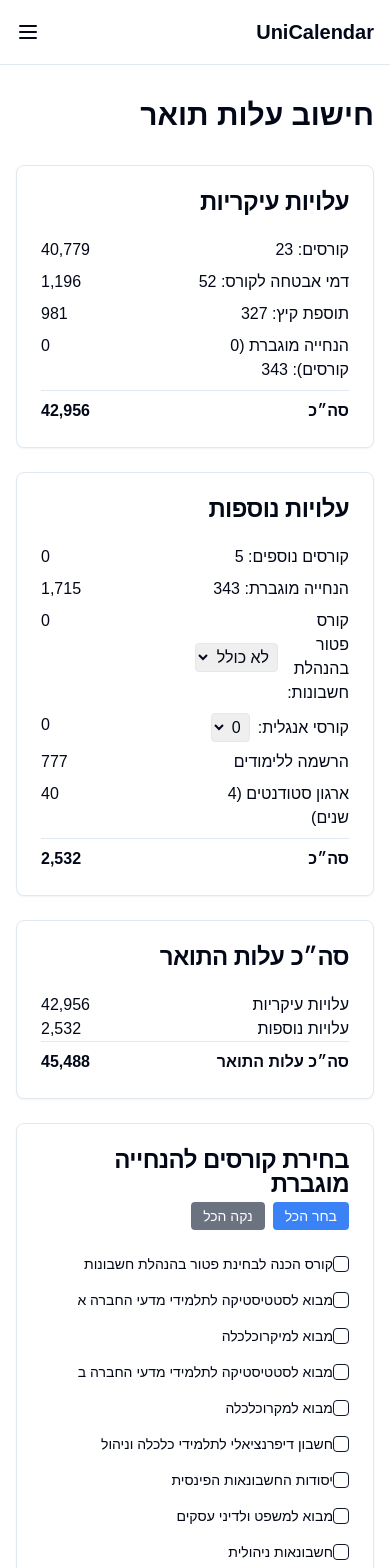
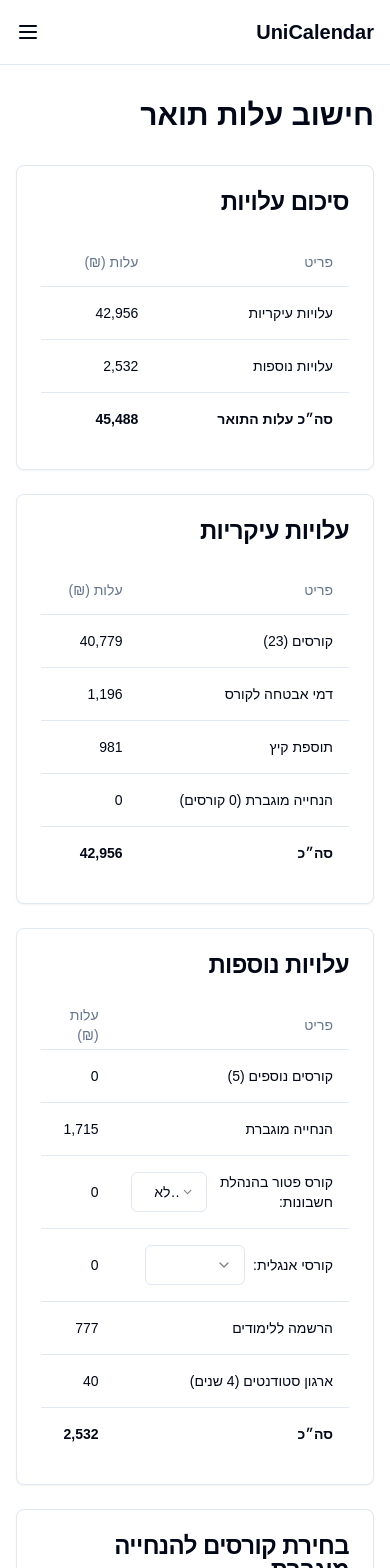
Before and after one commit to dalmog123/Uni_Calendar, a Next.js app: page /calculator in a window 390 px wide. Shown: the top 1568 px of the page. Built offline with nearby package versions, Linux system fonts and the light colour scheme.

Commit message:
design changes

```diff
--- a/package.json
+++ b/package.json
@@ -16,6 +16,7 @@
     "@radix-ui/react-popover": "^1.1.2",
     "@radix-ui/react-progress": "^1.1.0",
     "@radix-ui/react-scroll-area": "^1.2.1",
+    "@radix-ui/react-select": "^2.1.2",
     "@radix-ui/react-slider": "^1.2.1",
     "@radix-ui/react-slot": "^1.1.0",
     "@radix-ui/react-tabs": "^1.1.1",
--- a/src/app/calculator/page.tsx
+++ b/src/app/calculator/page.tsx
@@ -3,6 +3,10 @@
 import React, { useState } from 'react'
 import { Card, CardContent, CardHeader, CardTitle } from '@/components/ui/card'
 import { Checkbox } from '@/components/ui/checkbox'
+import { Table, TableBody, TableCell, TableHead, TableHeader, TableRow } from '@/components/ui/table'
+import { Select, SelectContent, SelectItem, SelectTrigger, SelectValue } from '@/components/ui/select'
+import { Button } from '@/components/ui/button'
+import { Accordion, AccordionContent, AccordionItem, AccordionTrigger } from '@/components/ui/accordion'
 import { syllabusData } from '../syllabus/data'
 
 const COSTS = {
@@ -24,10 +28,10 @@
 }
 
 const SummaryRow: React.FC<SummaryRowProps> = ({ label, value, isTotal }) => (
-  <div className={`grid grid-cols-2 ${isTotal ? 'font-bold border-t pt-2' : ''}`}>
-    <span>{label}</span>
-    <span className="text-left">{typeof value === 'number' ? value.toLocaleString() : value}</span>
-  </div>
+  <TableRow className={isTotal ? 'font-bold' : ''}>
+    <TableCell>{label}</TableCell>
+    <TableCell className="text-right">{typeof value === 'number' ? value.toLocaleString() : value}</TableCell>
+  </TableRow>
 )
 
 export default function Calculator() {
@@ -35,7 +39,6 @@
   const [englishCourses, setEnglishCourses] = useState(0)
   const [includeAccounting, setIncludeAccounting] = useState(false)
 
-  // Calculate total regular courses (excluding English courses and additional courses)
   const regularCourses = syllabusData.reduce((total, year) => {
     return total + Object.values(year.semesters).reduce((semTotal, courses) => {
       return semTotal + courses.filter(course =>
@@ -46,12 +49,10 @@
     }, 0)
   }, 0) - COSTS.additionalCoursesCount - 1;
 
-  // Count summer semesters
   const summerSemesters = syllabusData.reduce((total, year) => {
     return total + (year.semesters['סמסטר ג'] ? 1 : 0)
   }, 0)
 
-  // Calculate costs
   const baseCost = regularCourses * COSTS.coursePrice
   const securityCost = regularCourses * COSTS.security
   const summerCost = summerSemesters * COSTS.summerSemester
@@ -61,10 +62,8 @@
   const totalMainCost = baseCost + securityCost + summerCost + extraGuidanceCost
   const totalAdditionalCost = additionalGuidanceCost
 
-  // Add this calculation
   const studyYears = syllabusData.length;
 
-  // Add new function inside Calculator component
   const handleSelectAllCourses = (select: boolean) => {
     if (select) {
       const allCourseIds = syllabusData.flatMap(year =>
@@ -80,79 +79,125 @@
     }
   };
 
+  const totalCost = totalMainCost +
+    totalAdditionalCost +
+    (englishCourses * COSTS.englishCourse) +
+    (includeAccounting ? COSTS.accountingExemption : 0) +
+    COSTS.registration +
+    (COSTS.studentOrg * studyYears);
+
   return (
     <div className="container mx-auto p-4 py-8 max-w-4xl" dir="rtl">
       <h1 className="text-3xl font-bold mb-8">חישוב עלות תואר</h1>
 
       <div className="grid gap-6">
-        {/* Main Costs Table */}
+        <Card>
+          <CardHeader>
+            <CardTitle>סיכום עלויות</CardTitle>
+          </CardHeader>
+          <CardContent>
+            <Table>
+              <TableHeader>
+                <TableRow>
+                  <TableHead className="text-right">פריט</TableHead>
+                  <TableHead className="text-right">עלות (₪)</TableHead>
+                </TableRow>
+              </TableHeader>
+              <TableBody>
+                <SummaryRow label="עלויות עיקריות" value={totalMainCost} />
+                <SummaryRow label="עלויות נוספות" value={totalAdditionalCost +
+                  (englishCourses * COSTS.englishCourse) +
+                  (includeAccounting ? COSTS.accountingExemption : 0) +
+                  COSTS.registration +
+                  (COSTS.studentOrg * studyYears)} />
+                <SummaryRow label="סה״כ עלות התואר" value={totalCost} isTotal />
+              </TableBody>
+            </Table>
+          </CardContent>
+        </Card>
+
+        <div className="grid md:grid-cols-2 gap-6">
           <Card>
             <CardHeader>
               <CardTitle>עלויות עיקריות</CardTitle>
             </CardHeader>
-          <CardContent className="space-y-2">
-            <SummaryRow label={`קורסים: ${regularCourses}`} value={baseCost} />
-            <SummaryRow label={`דמי אבטחה לקורס: ${COSTS.security}`} value={securityCost} />
-            <SummaryRow label={`תוספת קיץ: ${COSTS.summerSemester}`} value={summerCost} />
-            <SummaryRow
-              label={`הנחייה מוגברת (${selectedCourses.length} קורסים): ${COSTS.extraGuidance}`}
-              value={extraGuidanceCost}
-            />
+            <CardContent>
+              <Table>
+                <TableHeader>
+                  <TableRow>
+                    <TableHead className="text-right">פריט</TableHead>
+                    <TableHead className="text-right">עלות (₪)</TableHead>
+                  </TableRow>
+                </TableHeader>
+                <TableBody>
+                  <SummaryRow label={`קורסים (${regularCourses})`} value={baseCost} />
+                  <SummaryRow label="דמי אבטחה לקורס" value={securityCost} />
+                  <SummaryRow label="תוספת קיץ" value={summerCost} />
+                  <SummaryRow label={`הנחייה מוגברת (${selectedCourses.length} קורסים)`} value={extraGuidanceCost} />
                   <SummaryRow label="סה״כ" value={totalMainCost} isTotal />
+                </TableBody>
+              </Table>
             </CardContent>
           </Card>
 
-        {/* Additional Costs Table */}
           <Card>
             <CardHeader>
               <CardTitle>עלויות נוספות</CardTitle>
             </CardHeader>
-          <CardContent className="space-y-2">
-            <SummaryRow
-              label={`קורסים נוספים: ${COSTS.additionalCoursesCount}`}
-              value="0"
-            />
-            <SummaryRow
-              label={`הנחייה מוגברת: ${COSTS.extraGuidance}`}
-              value={additionalGuidanceCost}
-            />
-            <div className="grid grid-cols-2">
+            <CardContent>
+              <Table>
+                <TableHeader>
+                  <TableRow>
+                    <TableHead className="text-right">פריט</TableHead>
+                    <TableHead className="text-right">עלות (₪)</TableHead>
+                  </TableRow>
+                </TableHeader>
+                <TableBody>
+                  <SummaryRow label={`קורסים נוספים (${COSTS.additionalCoursesCount})`} value="0" />
+                  <SummaryRow label="הנחייה מוגברת" value={additionalGuidanceCost} />
+                  <TableRow>
+                    <TableCell>
                       <div className="flex items-center gap-2">
-                <label>קורס פטור בהנהלת חשבונות:</label>
-                <select
+                        <span>קורס פטור בהנהלת חשבונות:</span>
+                        <Select
                           value={includeAccounting ? "yes" : "no"}
-                  onChange={(e) => setIncludeAccounting(e.target.value === "yes")}
-                  className="border rounded p-1"
+                          onValueChange={(value) => setIncludeAccounting(value === "yes")}
                         >
-                  <option value="no">לא כולל</option>
-                  <option value="yes">כולל</option>
-                </select>
+                          <SelectTrigger className="w-[100px]">
+                            <SelectValue placeholder="בחר" />
+                          </SelectTrigger>
+                          <SelectContent>
+                            <SelectItem value="no">לא כולל</SelectItem>
+                            <SelectItem value="yes">כולל</SelectItem>
+                          </SelectContent>
+                        </Select>
                       </div>
-              <span className="text-left">{(includeAccounting ? COSTS.accountingExemption : 0).toLocaleString()}</span>
+                    </TableCell>
+                    <TableCell className="text-right">{(includeAccounting ? COSTS.accountingExemption : 0).toLocaleString()}</TableCell>
+                  </TableRow>
+                  <TableRow>
+                    <TableCell>
+                      <div className="flex items-center gap-2">
+                        <span>קורסי אנגלית:</span>
+                        <Select
+                          value={englishCourses.toString()}
+                          onValueChange={(value) => setEnglishCourses(Number(value))}
+                        >
+                          <SelectTrigger className="w-[100px]">
+                            <SelectValue placeholder="בחר" />
+                          </SelectTrigger>
+                          <SelectContent>
+                            {[0, 1, 2, 3, 4].map(num => (
+                              <SelectItem key={num} value={num.toString()}>{num}</SelectItem>
+                            ))}
+                          </SelectContent>
+                        </Select>
                       </div>
-            <div className="grid grid-cols-2">
-              <div className="flex items-center gap-2">
-                <label>קורסי אנגלית:</label>
-                <select
-                  value={englishCourses}
-                  onChange={(e) => setEnglishCourses(Number(e.target.value))}
-                  className="border rounded p-1"
-                >
-                  {[0, 1, 2, 3, 4].map(num => (
-                    <option key={num} value={num}>{num}</option>
-                  ))}
-                </select>
-              </div>
-              <span className="text-left">{(englishCourses * COSTS.englishCourse).toLocaleString()}</span>
-            </div>
-            <SummaryRow
-              label="הרשמה ללימודים"
-              value={COSTS.registration}
-            />
-            <SummaryRow
-              label={`ארגון סטודנטים (${studyYears} שנים)`}
-              value={COSTS.studentOrg * studyYears}
-            />
+                    </TableCell>
+                    <TableCell className="text-right">{(englishCourses * COSTS.englishCourse).toLocaleString()}</TableCell>
+                  </TableRow>
+                  <SummaryRow label="הרשמה ללימודים" value={COSTS.registration} />
+                  <SummaryRow label={`ארגון סטודנטים (${studyYears} שנים)`} value={COSTS.studentOrg * studyYears} />
                   <SummaryRow
                     label="סה״כ"
                     value={
@@ -164,69 +209,37 @@
                     }
                     isTotal
                   />
+                </TableBody>
+              </Table>
             </CardContent>
           </Card>
+        </div>
 
-        {/* Total Summary Card */}
-        <Card>
-          <CardHeader>
-            <CardTitle>סה״כ עלות התואר</CardTitle>
-          </CardHeader>
-          <CardContent>
-            <SummaryRow
-              label="עלויות עיקריות"
-              value={totalMainCost}
-            />
-            <SummaryRow
-              label="עלויות נוספות"
-              value={
-                totalAdditionalCost +
-                (englishCourses * COSTS.englishCourse) +
-                (includeAccounting ? COSTS.accountingExemption : 0) +
-                COSTS.registration +
-                (COSTS.studentOrg * studyYears)
-              }
-            />
-            <SummaryRow
-              label="סה״כ עלות התואר"
-              value={
-                totalMainCost +
-                totalAdditionalCost +
-                (englishCourses * COSTS.englishCourse) +
-                (includeAccounting ? COSTS.accountingExemption : 0) +
-                COSTS.registration +
-                (COSTS.studentOrg * studyYears)
-              }
-              isTotal
-            />
-          </CardContent>
-        </Card>
-
-        {/* Course Selection Grid */}
         <Card>
           <CardHeader>
             <CardTitle>בחירת קורסים להנחייה מוגברת</CardTitle>
             <div className="flex gap-2 mt-2">
-              <button
-                onClick={() => handleSelectAllCourses(true)}
-                className="px-3 py-1 text-sm bg-blue-500 text-white rounded hover:bg-blue-600"
-              >
+              <Button onClick={() => handleSelectAllCourses(true)} variant="outline">
                 בחר הכל
-              </button>
-              <button
-                onClick={() => handleSelectAllCourses(false)}
-                className="px-3 py-1 text-sm bg-gray-500 text-white rounded hover:bg-gray-600"
-              >
+              </Button>
+              <Button onClick={() => handleSelectAllCourses(false)} variant="outline">
                 נקה הכל
-              </button>
+              </Button>
             </div>
           </CardHeader>
           <CardContent>
-            <div className="grid grid-cols-1 md:grid-cols-2 lg:grid-cols-3 gap-4">
-              {syllabusData.map(year =>
-                Object.values(year.semesters).flat().map(course =>
-                  course.courseNumber && !course.courseNumber.includes('אנגלית') && (
-                    <div key={course.id} className="flex items-center space-x-2">
+            <Accordion type="multiple" className="w-full">
+              {syllabusData.map((year) => (
+                <AccordionItem value={year.id} key={year.id}>
+                  <AccordionTrigger>{year.name}</AccordionTrigger>
+                  <AccordionContent>
+                    {Object.entries(year.semesters).map(([semester, courses]) => (
+                      <div key={`${year.id}-${semester}`} className="mb-4">
+                        <h4 className="font-semibold mb-2">{semester}</h4>
+                        {courses
+                          .filter(course => course.courseNumber && !course.courseNumber.includes('אנגלית'))
+                          .map(course => (
+                            <div key={course.id} className="flex items-center space-x-2 mb-1">
                               <Checkbox
                                 id={course.id}
                                 checked={selectedCourses.includes(course.id)}
@@ -239,13 +252,17 @@
                                 }}
                               />
                               <label htmlFor={course.id} className="text-sm">
-                        {course.name}
+                                {course.name} ({course.courseNumber})
                               </label>
                             </div>
-                  )
-                )
-              )}
+                          ))
+                        }
                       </div>
+                    ))}
+                  </AccordionContent>
+                </AccordionItem>
+              ))}
+            </Accordion>
           </CardContent>
         </Card>
       </div>
--- /dev/null
+++ b/src/components/ui/select.tsx
@@ -0,0 +1,160 @@
+"use client"
+
+import * as React from "react"
+import * as SelectPrimitive from "@radix-ui/react-select"
+import { Check, ChevronDown, ChevronUp } from "lucide-react"
+
+import { cn } from "@/lib/utils"
+
+const Select = SelectPrimitive.Root
+
+const SelectGroup = SelectPrimitive.Group
+
+const SelectValue = SelectPrimitive.Value
+
+const SelectTrigger = React.forwardRef<
+  React.ElementRef<typeof SelectPrimitive.Trigger>,
+  React.ComponentPropsWithoutRef<typeof SelectPrimitive.Trigger>
+>(({ className, children, ...props }, ref) => (
+  <SelectPrimitive.Trigger
+    ref={ref}
+    className={cn(
+      "flex h-10 w-full items-center justify-between rounded-md border border-input bg-background px-3 py-2 text-sm ring-offset-background placeholder:text-muted-foreground focus:outline-none focus:ring-2 focus:ring-ring focus:ring-offset-2 disabled:cursor-not-allowed disabled:opacity-50 [&>span]:line-clamp-1",
+      className
+    )}
+    {...props}
+  >
+    {children}
+    <SelectPrimitive.Icon asChild>
+      <ChevronDown className="h-4 w-4 opacity-50" />
+    </SelectPrimitive.Icon>
+  </SelectPrimitive.Trigger>
+))
+SelectTrigger.displayName = SelectPrimitive.Trigger.displayName
+
+const SelectScrollUpButton = React.forwardRef<
+  React.ElementRef<typeof SelectPrimitive.ScrollUpButton>,
+  React.ComponentPropsWithoutRef<typeof SelectPrimitive.ScrollUpButton>
+>(({ className, ...props }, ref) => (
+  <SelectPrimitive.ScrollUpButton
+    ref={ref}
+    className={cn(
+      "flex cursor-default items-center justify-center py-1",
+      className
+    )}
+    {...props}
+  >
+    <ChevronUp className="h-4 w-4" />
+  </SelectPrimitive.ScrollUpButton>
+))
+SelectScrollUpButton.displayName = SelectPrimitive.ScrollUpButton.displayName
+
+const SelectScrollDownButton = React.forwardRef<
+  React.ElementRef<typeof SelectPrimitive.ScrollDownButton>,
+  React.ComponentPropsWithoutRef<typeof SelectPrimitive.ScrollDownButton>
+>(({ className, ...props }, ref) => (
+  <SelectPrimitive.ScrollDownButton
+    ref={ref}
+    className={cn(
+      "flex cursor-default items-center justify-center py-1",
+      className
+    )}
+    {...props}
+  >
+    <ChevronDown className="h-4 w-4" />
+  </SelectPrimitive.ScrollDownButton>
+))
+SelectScrollDownButton.displayName =
+  SelectPrimitive.ScrollDownButton.displayName
+
+const SelectContent = React.forwardRef<
+  React.ElementRef<typeof SelectPrimitive.Content>,
+  React.ComponentPropsWithoutRef<typeof SelectPrimitive.Content>
+>(({ className, children, position = "popper", ...props }, ref) => (
+  <SelectPrimitive.Portal>
+    <SelectPrimitive.Content
+      ref={ref}
+      className={cn(
+        "relative z-50 max-h-96 min-w-[8rem] overflow-hidden rounded-md border bg-popover text-popover-foreground shadow-md data-[state=open]:animate-in data-[state=closed]:animate-out data-[state=closed]:fade-out-0 data-[state=open]:fade-in-0 data-[state=closed]:zoom-out-95 data-[state=open]:zoom-in-95 data-[side=bottom]:slide-in-from-top-2 data-[side=left]:slide-in-from-right-2 data-[side=right]:slide-in-from-left-2 data-[side=top]:slide-in-from-bottom-2",
+        position === "popper" &&
+          "data-[side=bottom]:translate-y-1 data-[side=left]:-translate-x-1 data-[side=right]:translate-x-1 data-[side=top]:-translate-y-1",
+        className
+      )}
+      position={position}
+      {...props}
+    >
+      <SelectScrollUpButton />
+      <SelectPrimitive.Viewport
+        className={cn(
+          "p-1",
+          position === "popper" &&
+            "h-[var(--radix-select-trigger-height)] w-full min-w-[var(--radix-select-trigger-width)]"
+        )}
+      >
+        {children}
+      </SelectPrimitive.Viewport>
+      <SelectScrollDownButton />
+    </SelectPrimitive.Content>
+  </SelectPrimitive.Portal>
+))
+SelectContent.displayName = SelectPrimitive.Content.displayName
+
+const SelectLabel = React.forwardRef<
+  React.ElementRef<typeof SelectPrimitive.Label>,
+  React.ComponentPropsWithoutRef<typeof SelectPrimitive.Label>
+>(({ className, ...props }, ref) => (
+  <SelectPrimitive.Label
+    ref={ref}
+    className={cn("py-1.5 pl-8 pr-2 text-sm font-semibold", className)}
+    {...props}
+  />
+))
+SelectLabel.displayName = SelectPrimitive.Label.displayName
+
+const SelectItem = React.forwardRef<
+  React.ElementRef<typeof SelectPrimitive.Item>,
+  React.ComponentPropsWithoutRef<typeof SelectPrimitive.Item>
+>(({ className, children, ...props }, ref) => (
+  <SelectPrimitive.Item
+    ref={ref}
+    className={cn(
+      "relative flex w-full cursor-default select-none items-center rounded-sm py-1.5 pl-8 pr-2 text-sm outline-none focus:bg-accent focus:text-accent-foreground data-[disabled]:pointer-events-none data-[disabled]:opacity-50",
+      className
+    )}
+    {...props}
+  >
+    <span className="absolute left-2 flex h-3.5 w-3.5 items-center justify-center">
+      <SelectPrimitive.ItemIndicator>
+        <Check className="h-4 w-4" />
+      </SelectPrimitive.ItemIndicator>
+    </span>
+
+    <SelectPrimitive.ItemText>{children}</SelectPrimitive.ItemText>
+  </SelectPrimitive.Item>
+))
+SelectItem.displayName = SelectPrimitive.Item.displayName
+
+const SelectSeparator = React.forwardRef<
+  React.ElementRef<typeof SelectPrimitive.Separator>,
+  React.ComponentPropsWithoutRef<typeof SelectPrimitive.Separator>
+>(({ className, ...props }, ref) => (
+  <SelectPrimitive.Separator
+    ref={ref}
+    className={cn("-mx-1 my-1 h-px bg-muted", className)}
+    {...props}
+  />
+))
+SelectSeparator.displayName = SelectPrimitive.Separator.displayName
+
+export {
+  Select,
+  SelectGroup,
+  SelectValue,
+  SelectTrigger,
+  SelectContent,
+  SelectLabel,
+  SelectItem,
+  SelectSeparator,
+  SelectScrollUpButton,
+  SelectScrollDownButton,
+}
```
Also changed, not shown: 1 other file (tests, documents, lock files or other folders). Lines whose indentation alone changed are shown as unchanged.
